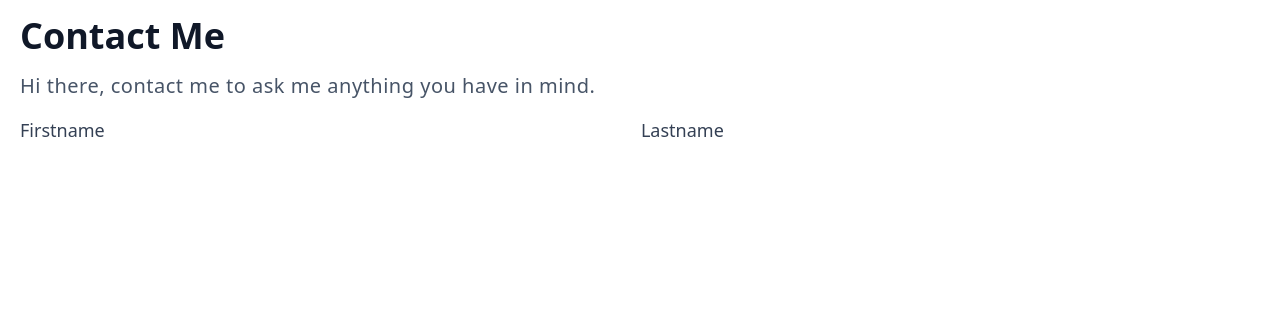
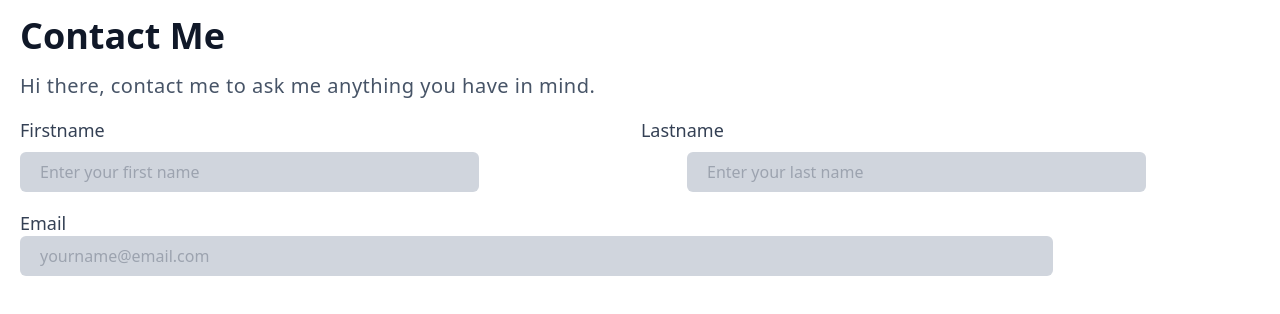
Before and after one commit to Princessayomide53/Profile-link, a React (Create React App) app: page /contact in a window 1280 px wide. Shown: the top 314 px of the page. Built offline with nearby package versions, Linux system fonts and the light colour scheme.

Commit message:
input: input tags added and given background color

```diff
--- a/src/Pages/Contact.js
+++ b/src/Pages/Contact.js
@@ -15,14 +15,14 @@ function Contact() {
          <label className='font-medium text-lg leading-5 text-[#344054]'>Lastname </label><br />
          </div>
 
-         {/* <div className='flex space-x-52 mb-5'>
+         <div className='flex space-x-52 mb-5'>
          <input type="text" placeholder="Enter your first name" className='py-2 pl-5 pr-52 bg-[#D0D5DD] rounded-md'/>
         <input type="text" placeholder="Enter your last name" className='py-2 pl-5 pr-52 bg-[#D0D5DD] rounded-md'/>
         </div>
         <div className="mb-5">
             <label className='font-medium text-lg leading-5 mb-5 text-[#344054]'>Email</label> <br />
             <input type="password" placeholder="yourname@email.com" className='py-2 pl-5 w-10/12 rounded-md bg-[#D0D5DD]' />
-        </div> */}
+        </div>
             </form>
             </div>
 
```
